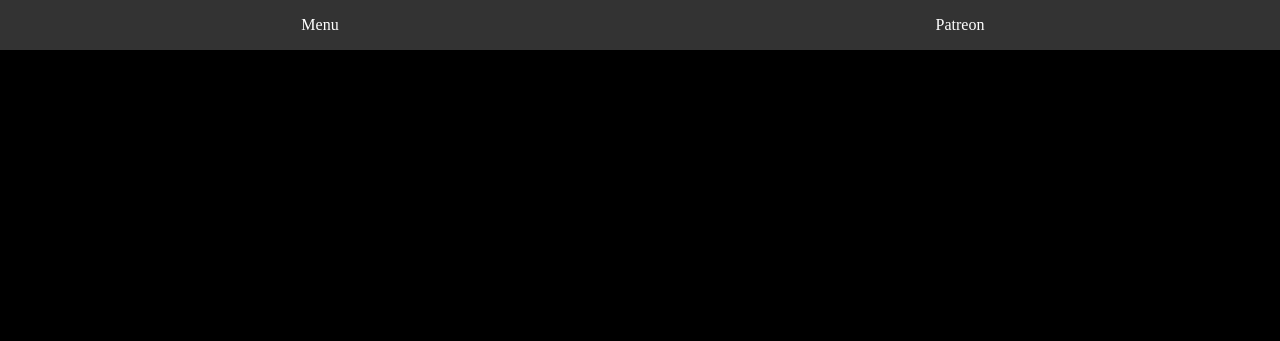
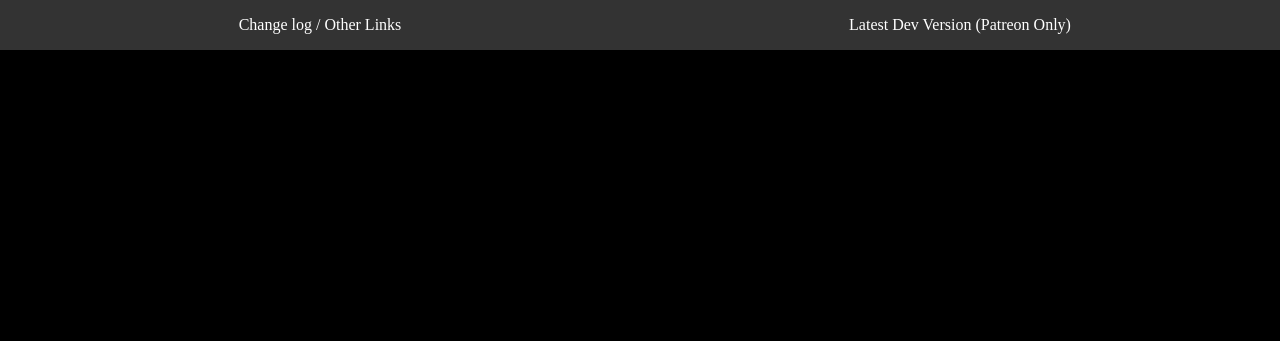
Before and after one commit to Pidroh/beggar_builds, a plain HTML site: page webgl/index.html in a window 1280 px wide. Shown: the top 341 px of the page. Drawn offline with Linux system fonts and the light colour scheme; no server answers.

Commit message:
updated upper menu

```diff
--- a/webgl/index.html
+++ b/webgl/index.html
@@ -10,8 +10,8 @@
   </head>
   <body class="dark">
 <!-- AUTO CONTENT -->    <div id="menu-bar">
-      <a href="../menu.html" target="_blank">Menu</a>
-      <a href="https://www.patreon.com/perennialhearts" target="_blank">Patreon</a>
+      <a href="../menu.html" target="_blank">Change log / Other Links</a>
+      <a href="https://www.patreon.com/perennialhearts" target="_blank">Latest Dev Version (Patreon Only)</a>
     </div><!-- AUTO CONTENT END -->
 
     <div id="unity-container" class="unity-desktop">
```
Also changed, not shown: index.html (+2 -2 lines), latest/index.html (+2 -2 lines), latest_beta/index.html (+2 -2 lines), web0001/index.html (+2 -2 lines), web0010/index.html (+2 -2 lines), web0010_beta/index.html (+2 -2 lines), web0011/index.html (+2 -2 lines), web0011_beta/index.html (+2 -2 lines), web0015_beta/index.html (+2 -2 lines), webgl_save_test/index.html (+2 -2 lines), webgl_save_test_x/index.html (+2 -2 lines).
